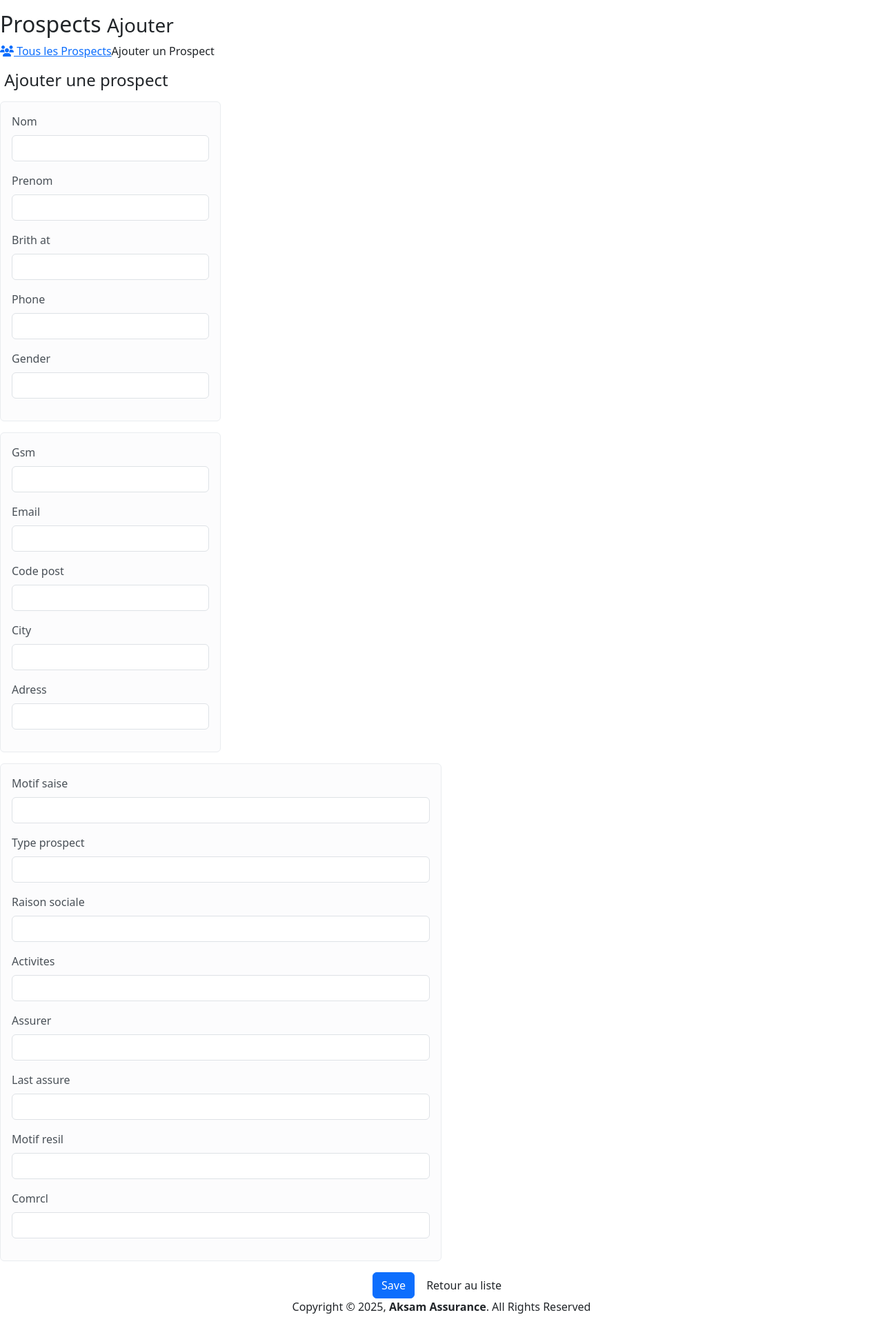
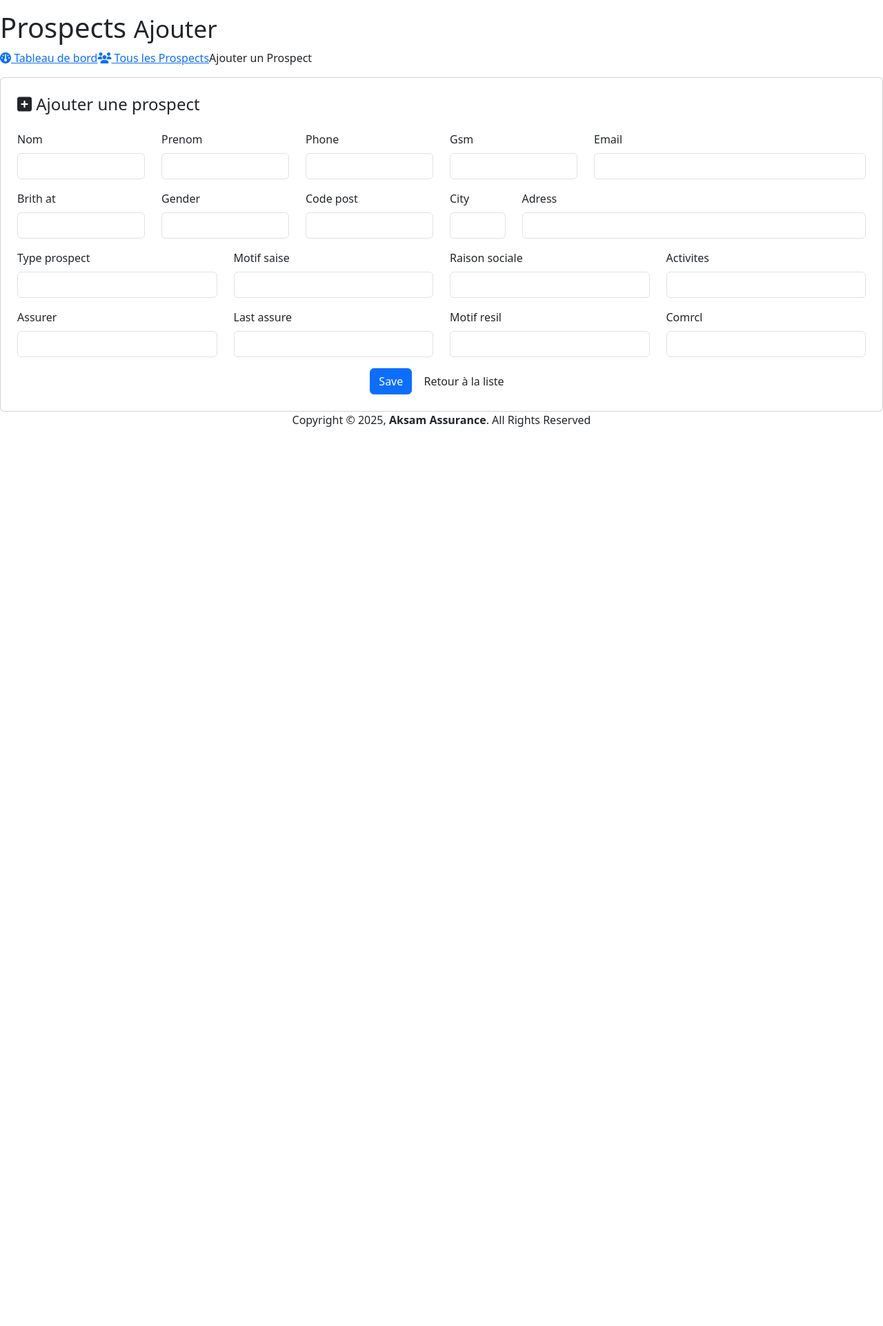
Before and after one commit to bbadrman/aksamv2, a Symfony app: template templates/prospect/new.html.twig in a window 1280 px wide. Shown: the part 72-1995 px from the top of the page at 69% size. After the commit the page ends 691 px from the top, so only its background shows below. Run offline with Twig, Linux system fonts and the light colour scheme; the template is opened without the code that fills it, so the values that code supplies are empty; form fields are guessed from the names that the template uses; some libraries are stand-ins or nearby versions.

Commit message:
make style form prospect

```diff
--- a/src/Form/ProspectType.php
+++ b/src/Form/ProspectType.php
@@ -190,7 +190,8 @@ class ProspectType extends AbstractType
                     'Ancienne contrat' => '4',
                     'Propre site' => '5',
                     'Revendeur' => '6',
-                    'Test' => '7',
+                    'Hors cible' => '7',
+                    'Test' => '8',
                 ],
                 'expanded' => false,
                 'multiple' => false
--- a/templates/base.html.twig
+++ b/templates/base.html.twig
@@ -58,10 +58,10 @@
 			<script src="{{ asset('../js/jquery.scrollTo.min.js') }}"></script>
 			<script src="{{ asset('../js/jquery.sparkline.js') }}"></script>
 			<!--common script for all pages-->
-			{# <script src="{{ asset('../js/common-scripts.js') }}"></script> #}
+			<script src="{{ asset('../js/common-scripts.js') }}"></script>
 			<script type="text/javascript" src="{{ asset('js/gritter-conf.js') }}"></script>
 			<script src="{{ asset('../js/sparkline-chart.js') }}"></script>
-			<script src="{{ asset('../js/main.js') }}"></script>
+			{# <script src="{{ asset('../js/main.js') }}"></script> #}
 
 			{# {{ encore_entry_script_tags('app') }} #}
 			{% block javascripts %}
--- a/templates/partials/_affect_modal.html.twig
+++ b/templates/partials/_affect_modal.html.twig
@@ -1,6 +1,7 @@
 <!-- Modal pour affictation team or cmrcl -->
 <button type="button" class="btn btn-danger" data-toggle="modal" data-target="#exampleModal{{ prospect.id }}">
-	<i class="fa fa-paper-plane" aria-hidden="true"></i>
+
+	<i class="fa-regular fa-calendar-check"></i>
 </button>
 <div class="modal fade" id="exampleModal{{ prospect.id }}" tabindex="-1" role="dialog" aria-labelledby="exampleModalLabel" aria-hidden="true">
 	<div class="modal-dialog" role="document">
--- a/templates/prospect/_form.html.twig
+++ b/templates/prospect/_form.html.twig
@@ -1,8 +1,10 @@
-<h4 class="mb">
-	<i class="fa fa-plus-square-o"></i>
+<div class="card p-4">
+
+	<h4 class="mb ">
+		<i class="fa fa-plus-square"></i>
+
 		{{ form_title|default('  Ajouter une prospect') }}
 	</h4>
-
 	<div class="col-sm-2 col-sm-2 control-label"></div>
 	<div class="col-sm-8">
 		{% if not form.vars.valid %}
@@ -20,60 +22,90 @@
 
 	{{ form_start(form) }}
 
-
-<div class="form-group">
-	<div class="form-group col-sm-3">
-		<div class="alert alert-light">
-			{{ form_row(form.nom) }}
-			{{ form_row(form.prenom) }}
-			{{ form_row(form.brithAt) }}
-			{{ form_row(form.phone) }}
-			{{ form_row(form.gender) }}
+	<!-- Ligne 1 -->
+	<div class="form-group row">
+		<div class="col-sm-2">
+			{{ form_row(form.nom, {'attr': {'class': 'form-control'}}) }}
 		</div>
+		<div class="col-sm-2">
+			{{ form_row(form.prenom, {'attr': {'class': 'form-control'}}) }}
 		</div>
+		<div class="col-sm-2">
+			{{ form_row(form.phone, {'attr': {'class': 'form-control'}}) }}
 		</div>
-
-<div class="form-group">
-	<div class="form-group col-sm-3">
-
-		<div class="alert alert-light">
-
-			{{ form_row(form.gsm) }}
-			{{ form_row(form.email) }}
-			{{ form_row(form.codePost) }}
-			{{ form_row(form.city) }}
-			{{ form_row(form.adress) }}
+		<div class="col-sm-2">
+			{{ form_row(form.gsm, {'attr': {'class': 'form-control'}}) }}
 		</div>
-
-	</div>
-</div>
-
-<div class="form-group">
-	<div class="form-group col-sm-6">
-
-		<div class="alert alert-light">
-
-			{{ form_row(form.motifSaise) }}
-			{# {{ form_row(form.source) }} #}
-			{{ form_row(form.typeProspect) }}
-			{{ form_row(form.raisonSociale) }}
-			{{ form_row(form.activites) }}
-			{{ form_row(form.assurer) }}
-			{{ form_row(form.lastAssure) }}
-			{{ form_row(form.motifResil) }}
-			{{ form_row(form.comrcl) }}
+		<div class="col-sm-4">
+			{{ form_row(form.email, {'attr': {'class': 'form-control'}}) }}
 		</div>
 
 	</div>
 
+	<!-- Ligne 2 -->
+	<div class="form-group row">
+
+		<div class="col-sm-2">
+			{{ form_row(form.brithAt, {'attr': {'class': 'form-control'}}) }}
 		</div>
+		<div class="col-sm-2">
+			{{ form_row(form.gender, {'attr': {'class': 'form-control'}}) }}
+		</div>
+		<div class="col-sm-2">
+			{{ form_row(form.codePost, {'attr': {'class': 'form-control'}}) }}
+		</div>
+		<div class="col-sm-1">
+			{{ form_row(form.city, {'attr': {'class': 'form-control'}}) }}
+		</div>
+		<div class="col-sm-5">
+			{{ form_row(form.adress, {'attr': {'class': 'form-control'}}) }}
+		</div>
+
+	</div>
+
+	<!-- Autres champs -->
+	<div class="form-group row">
+		<div class="col-sm-3">
+			{{ form_row(form.typeProspect, {'attr': {'class': 'form-control'}}) }}
+		</div>
+
+		<div class="col-sm-3">
+			{{ form_row(form.motifSaise, {'attr': {'class': 'form-control'}}) }}
+		</div>
+		<div class="col-sm-3">
+			{{ form_row(form.raisonSociale, {'attr': {'class': 'form-control'}}) }}
+		</div>
+		<div class="col-sm-3">
+			{{ form_row(form.activites, {'attr': {'class': 'form-control'}}) }}
+		</div>
+	</div>
+
+
+	<div class="form-group row">
+
+
+		<div class="col-sm-3">
+			{{ form_row(form.assurer, {'attr': {'class': 'form-control'}}) }}
+		</div>
+
+		<div class="col-sm-3">
+			{{ form_row(form.lastAssure, {'attr': {'class': 'form-control'}}) }}
+		</div>
+		<div class="col-sm-3">
+			{{ form_row(form.motifResil, {'attr': {'class': 'form-control'}}) }}
+		</div>
+		<div class="col-sm-3">
+			{{ form_row(form.comrcl, {'attr': {'class': 'form-control'}}) }}
+		</div>
+	</div>
+
+	<!-- Boutons de soumission -->
 	<div class="form-group col-sm-12 text-center">
 		<button class="btn btn-primary">{{ button_label|default('Save') }}</button>
+		<a href="{{ path('app_prospect_index') }}">
+			<button type="button" class="btn btn-theme">Retour à la liste</button>
+		</a>
+	</div>
 
-	<a href="{{ path('app_prospect_index') }}">
-		<button class="btn btn-theme">Retour au liste</button>
-	</a>
-
-
+	{{ form_end(form) }}
 </div>
-{{ form_end(form) }}
--- a/templates/prospect/index.html.twig
+++ b/templates/prospect/index.html.twig
@@ -70,8 +70,11 @@
 								<td>{{ prospect.email }}</td>
 								<td>{{ prospect.relance }}</td>
 								<td class="btn-toolbar">
+									<a href="{{ path('app_prospect_show', {'id': prospect.id}) }}" class="btn btn-info btn-xs">
+										<i class="fa fa-eye"></i>
+									</a>
 									<a href="{{ path('app_prospect_show', {'id': prospect.id}) }}" class="btn btn-success btn-xs">
-										<i class="fa fa-eye"></i>
+										<i class="fa fa-paper-plane" aria-hidden="true"></i>
 									</a>
 
 									{{ render(controller('App\\Controller\\ProspectController::affect',{'id':prospect.id}))}}
--- a/templates/prospect/new.html.twig
+++ b/templates/prospect/new.html.twig
@@ -1,30 +1,47 @@
 {% extends 'base.html.twig' %}
 
-{% block title %}New Prospect
+{% block title %}Ajouter Prospect
 {% endblock %}
 
 {% block body %}
+	{% for label,  messages in app.flashes  %}
+		<div class="container">
+			<div class="alert alert-{{ label }}">
+				{% for message in messages %}
+					{{ message | raw }}
+				{% endfor %}
 
+			</div>
+		</div>
+	{% endfor %}
 
 	<section class="content-header ">
-		<h2>
+		<h1>
 			Prospects
 			<small>Ajouter</small>
-		</h2>
+		</h1>
 		<ol class="breadcrumb">
 			<li>
-				<a href="#">
+				<a href="{{ path('app_home') }}">
+					<i class="fa fa-dashboard"></i>
+					Tableau de bord</a>
+			</li>
+			<li>
+				<a href="{{ path('app_prospect_index') }}">
 					<i class="fa fa-users"></i>
 					Tous les Prospects</a>
 			</li>
 			<li class="active">Ajouter un Prospect</li>
 		</ol>
 	</section>
+	<!-- FORM -->
+	{% block form %}
+		<div class="row mt ">
+			<div class="col-lg-12">
+				{{ include('prospect/_form.html.twig') }}
+			</div>
+		</div>
+	{% endblock %}
 
-	<div class="row mt ">
-		<div class="col-lg-12">
-			{{ include('prospect/_form.html.twig') }}
-		</div>
-	</div>
-
+	<!-- END FORM -->
 {% endblock %}
--- a/templates/user/_form.html.twig
+++ b/templates/user/_form.html.twig
@@ -1,4 +1,4 @@
-<div class="form-panel">
+<div class="card p-4">
 	<h4 class="mb ">
 		<i class="fa fa-plus-square"></i>
 
```
Lines whose indentation alone changed are shown as unchanged.
